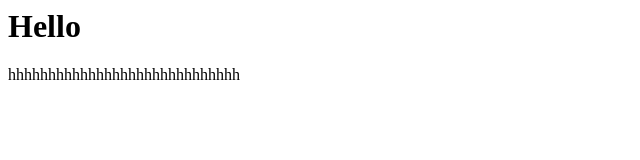
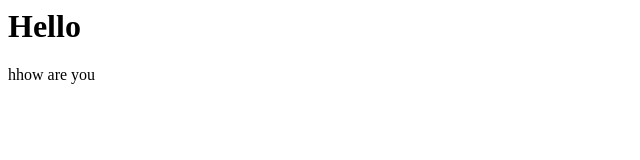
Before and after one commit to payalthummar/test2022, a plain HTML site: page index.html in a window 1280 px wide. Shown: the whole page, without its empty margins (0-640 px from the left). Drawn offline with Linux system fonts and the light colour scheme.

Commit message:
how are u added

```diff
--- a/index.html
+++ b/index.html
@@ -7,6 +7,6 @@
   </head>
   <body>
     <h1>Hello</h1>
-    <p>hhhhhhhhhhhhhhhhhhhhhhhhhhhhh</p>
+    <p>hhow are you</p>
   </body>
 </html>
```
